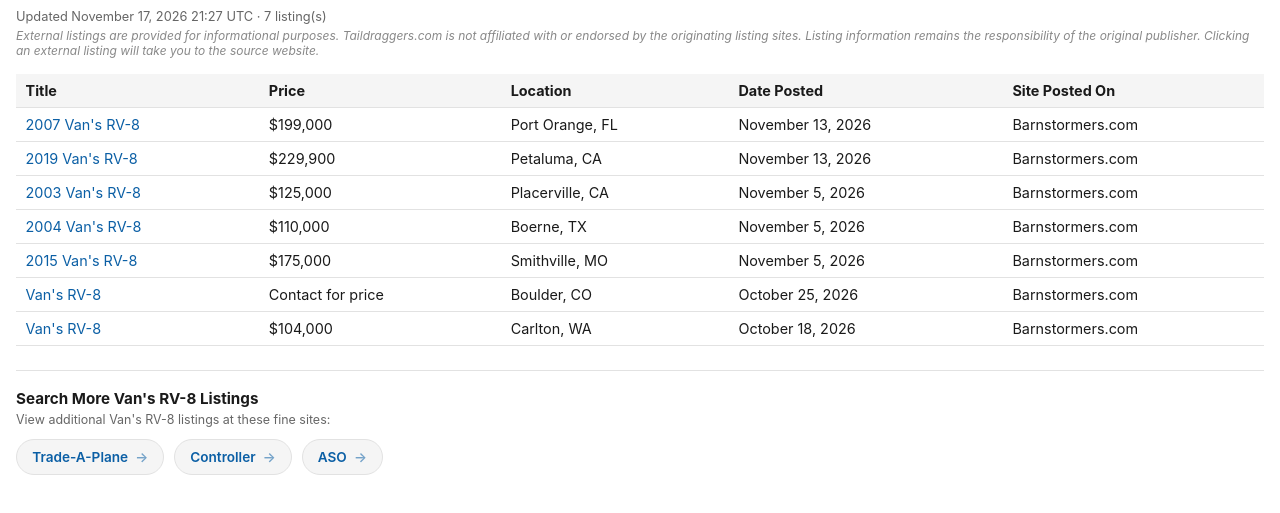
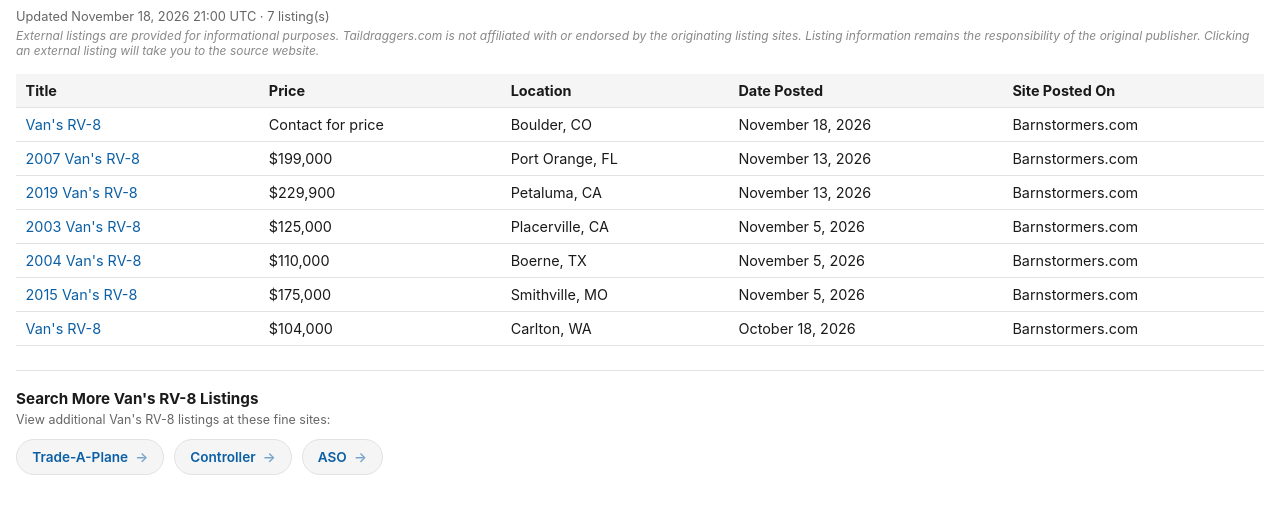
Before and after one commit to taildraggers/vans-rv8-for-sale, a plain HTML site: page docs/index.html in a window 1280 px wide. Shown: the part 43-556 px from the top of the page. Drawn offline with Linux system fonts and the light colour scheme.

Commit message:
Update Van's RV-8 listings (2026-11-18)

```diff
--- a/docs/index.html
+++ b/docs/index.html
@@ -76,19 +76,19 @@
 </head>
 <body>
   <h1>Other Van&#x27;s RV-8 Ads on the Web</h1>
-  <div class="updated">Updated November 17, 2026 21:27 UTC &middot; 7 listing(s)</div>
+  <div class="updated">Updated November 18, 2026 21:00 UTC &middot; 7 listing(s)</div>
   <div class="disclaimer">External listings are provided for informational purposes. Taildraggers.com is not affiliated with or endorsed by the originating listing sites. Listing information remains the responsibility of the original publisher. Clicking an external listing will take you to the source website.</div>
   <table>
     <thead>
       <tr><th>Title</th><th>Price</th><th>Location</th><th>Date Posted</th><th>Site Posted On</th></tr>
     </thead>
     <tbody>
+        <tr><td><a href="https://www.barnstormers.com/classified-2080014-RV8.html" target="_blank" rel="noopener noreferrer">Van&#x27;s RV-8</a></td><td>Contact for price</td><td>Boulder, CO</td><td>November 18, 2026</td><td>Barnstormers.com</td></tr>
         <tr><td><a href="https://www.barnstormers.com/classified-2041666-2007-RV8-N26RK.html" target="_blank" rel="noopener noreferrer">2007 Van&#x27;s RV-8</a></td><td>$199,000</td><td>Port Orange, FL</td><td>November 13, 2026</td><td>Barnstormers.com</td></tr>
         <tr><td><a href="https://www.barnstormers.com/classified-2083602-2019-RV-8.html" target="_blank" rel="noopener noreferrer">2019 Van&#x27;s RV-8</a></td><td>$229,900</td><td>Petaluma, CA</td><td>November 13, 2026</td><td>Barnstormers.com</td></tr>
         <tr><td><a href="https://www.barnstormers.com/classified-2072412-2003-Vans-RV-8.html" target="_blank" rel="noopener noreferrer">2003 Van&#x27;s RV-8</a></td><td>$125,000</td><td>Placerville, CA</td><td>November 5, 2026</td><td>Barnstormers.com</td></tr>
         <tr><td><a href="https://www.barnstormers.com/classified-2065107-2004-Vans-RV8,-51-Engine-Hrs.html" target="_blank" rel="noopener noreferrer">2004 Van&#x27;s RV-8</a></td><td>$110,000</td><td>Boerne, TX</td><td>November 5, 2026</td><td>Barnstormers.com</td></tr>
         <tr><td><a href="https://www.barnstormers.com/classified-2076464-2015-VANS-RV-8.html" target="_blank" rel="noopener noreferrer">2015 Van&#x27;s RV-8</a></td><td>$175,000</td><td>Smithville, MO</td><td>November 5, 2026</td><td>Barnstormers.com</td></tr>
-        <tr><td><a href="https://www.barnstormers.com/classified-2080014-RV8.html" target="_blank" rel="noopener noreferrer">Van&#x27;s RV-8</a></td><td>Contact for price</td><td>Boulder, CO</td><td>October 25, 2026</td><td>Barnstormers.com</td></tr>
         <tr><td><a href="https://www.barnstormers.com/classified-2050711-Rv-8-project-sale-make-offer!.html" target="_blank" rel="noopener noreferrer">Van&#x27;s RV-8</a></td><td>$104,000</td><td>Carlton, WA</td><td>October 18, 2026</td><td>Barnstormers.com</td></tr>
     </tbody>
   </table>
```
